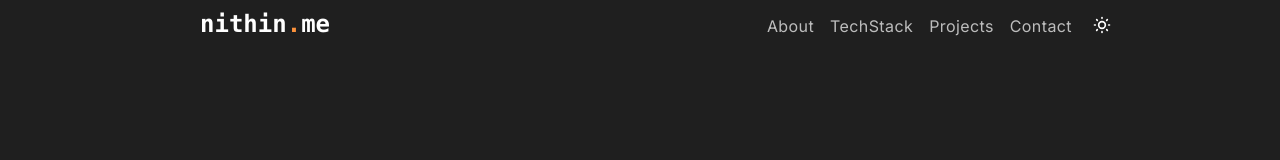
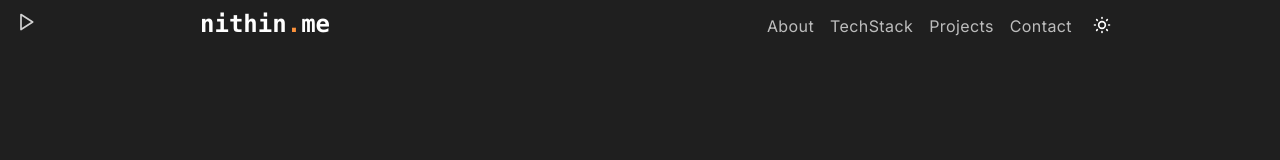
Before and after one commit to nithinK-142/nithin.me, a Next.js app: page / in a window 1280 px wide. Shown: the top 160 px of the page. Built offline with nearby package versions, Linux system fonts and the light colour scheme.

Commit message:
feat: Animation disable (toggle) switch.

```diff
--- a/app/assets/icons.tsx
+++ b/app/assets/icons.tsx
@@ -51,4 +51,6 @@ export const icons = {
   badge:(<svg xmlns="http://www.w3.org/2000/svg" width="18" height="18" viewBox="0 0 24 24" fill="none" stroke="currentColor" strokeWidth="2" strokeLinecap="round" strokeLinejoin="round"><circle cx="12" cy="8" r="6"/><path d="M15.477 12.89 17 22l-5-3-5 3 1.523-9.11"/></svg>),
   book:(<svg xmlns="http://www.w3.org/2000/svg" width="18" height="18" viewBox="0 0 24 24" fill="none" stroke="currentColor" strokeWidth="2" strokeLinecap="round" strokeLinejoin="round"><path d="M4 19.5v-15A2.5 2.5 0 0 1 6.5 2H20v20H6.5a2.5 2.5 0 0 1 0-5H20"/><polyline points="10 2 10 10 13 7 16 10 16 2"/></svg>),
   github:(<svg viewBox="0 0 15 15" xmlns="http://www.w3.org/2000/svg" className="h-full w-auto fill-blue-500 dark:fill-yellow-500"><path d="M9.358 2.145a8.2 8.2 0 0 0-3.716 0c-.706-.433-1.245-.632-1.637-.716a2.2 2.2 0 0 0-.51-.053 1.3 1.3 0 0 0-.232.028l-.01.002-.004.002h-.003l.137.481-.137-.48a.5.5 0 0 0-.32.276 3.12 3.12 0 0 0-.159 2.101A3.35 3.35 0 0 0 2 5.93c0 1.553.458 2.597 1.239 3.268.547.47 1.211.72 1.877.863a2.3 2.3 0 0 0-.116.958v.598c-.407.085-.689.058-.89-.008-.251-.083-.444-.25-.629-.49a5 5 0 0 1-.27-.402l-.057-.093a9 9 0 0 0-.224-.354c-.19-.281-.472-.633-.928-.753l-.484-.127-.254.968.484.127c.08.02.184.095.355.346a7 7 0 0 1 .19.302l.068.11c.094.152.202.32.327.484.253.33.598.663 1.11.832.35.116.748.144 1.202.074V14.5a.5.5 0 0 0 .5.5h4a.5.5 0 0 0 .5-.5v-3.562c0-.316-.014-.605-.103-.874.663-.14 1.322-.39 1.866-.86.78-.676 1.237-1.73 1.237-3.292v-.001a3.35 3.35 0 0 0-.768-2.125 3.12 3.12 0 0 0-.159-2.1.5.5 0 0 0-.319-.277l-.137.48c.137-.48.136-.48.135-.48l-.002-.001-.004-.002-.009-.002-.075-.015a1 1 0 0 0-.158-.013 2.2 2.2 0 0 0-.51.053c-.391.084-.93.283-1.636.716"/></svg>),
+  play:(<svg xmlns="http://www.w3.org/2000/svg" width="20" height="20" viewBox="0 0 24 24" fill="none" stroke="currentColor" strokeWidth="2" strokeLinecap="round" strokeLinejoin="round"><polygon points="6 3 20 12 6 21 6 3"/></svg>),
+  pause:(<svg xmlns="http://www.w3.org/2000/svg" width="20" height="20" viewBox="0 0 24 24" fill="none" stroke="currentColor" strokeWidth="2" strokeLinecap="round" strokeLinejoin="round"><rect x="14" y="4" width="4" height="16" rx="1"/><rect x="6" y="4" width="4" height="16" rx="1"/></svg>),
 };
--- a/app/layout.tsx
+++ b/app/layout.tsx
@@ -6,6 +6,8 @@ import Footer from "@/components/Footer";
 import { ThemeContextProvider } from "@/context/ThemeContextProvider";
 import { FramerProvider } from "@/context/FramerProvider";
 import { Analytics } from "@vercel/analytics/react";
+import { AnimationToggleProvider } from "@/context/AnimationToggleProvider";
+import { AnimationSwitch } from "@/components/AnimationSwitch";
 
 const quick = Quicksand({
   weight: ["400", "500", "600", "700"],
@@ -35,11 +37,14 @@ export default function RootLayout({
         className={`${quick.className} bg-[#ba97a95e] dark:bg-[#1f1f1f] dark:text-white font-medium`}
       >
         <ThemeContextProvider>
-          <div className="flex justify-center w-full">
+          <div className="flex justify-center w-full relative">
             <div className="h-screen w-[90%] sm:w-[70%] flex flex-col justify-between py-1 sm:py-2 px-1 sm:px-2">
               <Navbar />
               <main className="sm:floating-scrollbar">
-                <FramerProvider>{children}</FramerProvider>
+                <AnimationToggleProvider>
+                  <AnimationSwitch />
+                  <FramerProvider>{children}</FramerProvider>
+                </AnimationToggleProvider>
               </main>
               <Footer />
             </div>
--- /dev/null
+++ b/components/AnimationSwitch.tsx
@@ -0,0 +1,18 @@
+"use client";
+import { icons } from "@/app/assets/icons";
+import { useAnimationToggle } from "@/context/AnimationToggleProvider";
+
+export const AnimationSwitch = () => {
+  const { animationEnabled, toggleAnimation } = useAnimationToggle();
+
+  return (
+    <div className="hidden md:block absolute top-3 left-4 opacity-80">
+      <button
+        onClick={toggleAnimation}
+        title={`animation is ${animationEnabled ? "enabled" : "disabled"}`}
+      >
+        {animationEnabled ? icons.play : icons.pause}
+      </button>
+    </div>
+  );
+};
--- a/context/AnimationProvider.tsx
+++ b/context/AnimationProvider.tsx
@@ -1,15 +1,21 @@
 "use client";
+import { motion } from "framer-motion";
 import { FramerProviderType } from "@/utils/motion";
-import { motion } from "framer-motion";
+import { useAnimationToggle } from "./AnimationToggleProvider";
+import { usePathname } from "next/navigation";
 
 export const AnimationProvider: React.FC<FramerProviderType> = (props) => {
   const { variants, initial, animate, className, children } = props;
+
+  const { animationEnabled } = useAnimationToggle();
+  const isRoot = usePathname() === "/";
+
   let modifiedVariants;
   if (typeof window !== "undefined") {
     const isMobile = window.innerWidth < 768;
     modifiedVariants = isMobile ? {} : variants;
   }
-  return (
+  return animationEnabled ? (
     <motion.div
       variants={modifiedVariants}
       initial={initial}
@@ -19,5 +25,7 @@ export const AnimationProvider: React.FC<FramerProviderType> = (props) => {
     >
       {children}
     </motion.div>
+  ) : (
+    <div className={className}>{children}</div>
   );
 };
--- /dev/null
+++ b/context/AnimationToggleProvider.tsx
@@ -0,0 +1,31 @@
+"use client";
+import { FramerProviderType } from "@/utils/motion";
+import React, { createContext, useContext, useState } from "react";
+
+interface IAnimationContext {
+  animationEnabled: boolean;
+  toggleAnimation: () => void;
+}
+
+const defaultValues: IAnimationContext = {
+  animationEnabled: false,
+  toggleAnimation: () => {},
+};
+
+const AnimationContext = createContext<IAnimationContext>(defaultValues);
+
+export const AnimationToggleProvider: React.FC<FramerProviderType> = ({
+  children,
+}) => {
+  const [animationEnabled, setAnimationEnabled] = useState(true);
+
+  const toggleAnimation = () => setAnimationEnabled((prev) => !prev);
+
+  return (
+    <AnimationContext.Provider value={{ animationEnabled, toggleAnimation }}>
+      {children}
+    </AnimationContext.Provider>
+  );
+};
+
+export const useAnimationToggle = () => useContext(AnimationContext);
```
